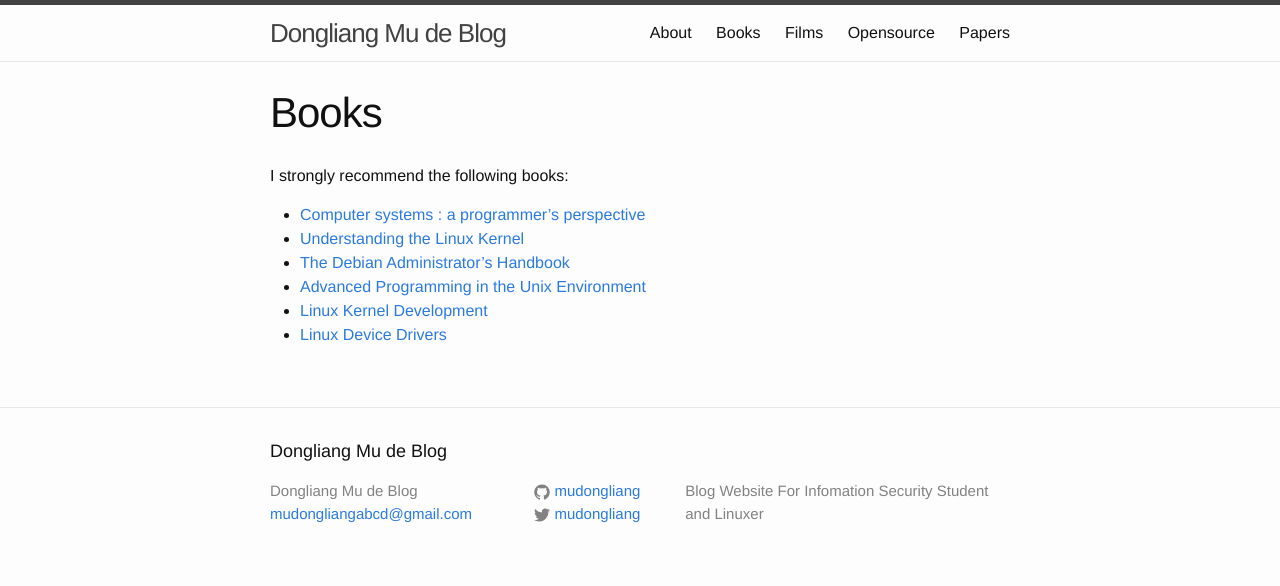
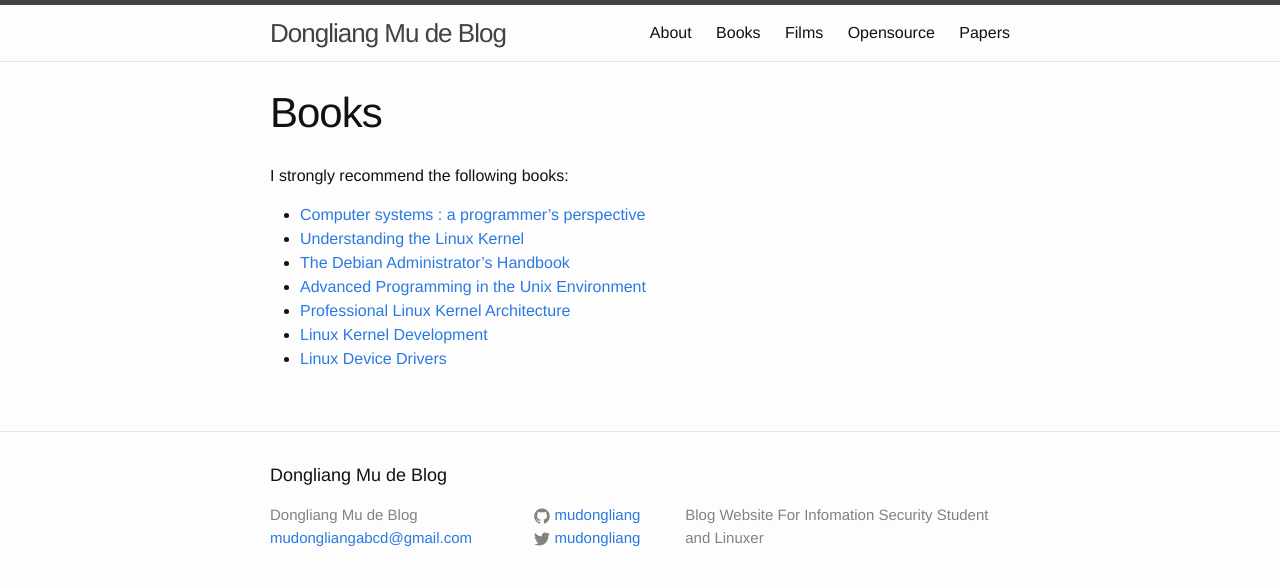
Before and after one commit to mudongliang/mudongliang.github.io, a Jekyll site: the page built from books/books.md, in a window 1280 px wide. Shown: the top 586 px of the page. Built offline with Jekyll 4.4.1, drawn with Linux system fonts in a browser that asks for light colours.

Commit message:
add new book
Professional Linux Kernel Architecture

```diff
--- a/books/books.md
+++ b/books/books.md
@@ -10,5 +10,6 @@ I strongly recommend the following books:
 - [Understanding the Linux Kernel](http://www.amazon.com/Understanding-Linux-Kernel-Third-Daniel/dp/0596005652)
 - [The Debian Administrator's Handbook](https://debian-handbook.info/)
 - [Advanced Programming in the Unix Environment](http://www.amazon.com/Advanced-Programming-UNIX-Environment-3rd/dp/0321637739)
+- [Professional Linux Kernel Architecture](http://www.amazon.com/Professional-Kernel-Architecture-Wolfgang-Mauerer/dp/0470343435)
 - [Linux Kernel Development](http://www.amazon.com/Linux-Kernel-Development-Robert-Love/dp/0672329468)
 - [Linux Device Drivers](http://www.amazon.com/Linux-Device-Drivers-Jessica-McKellar/dp/1449371612)
```
